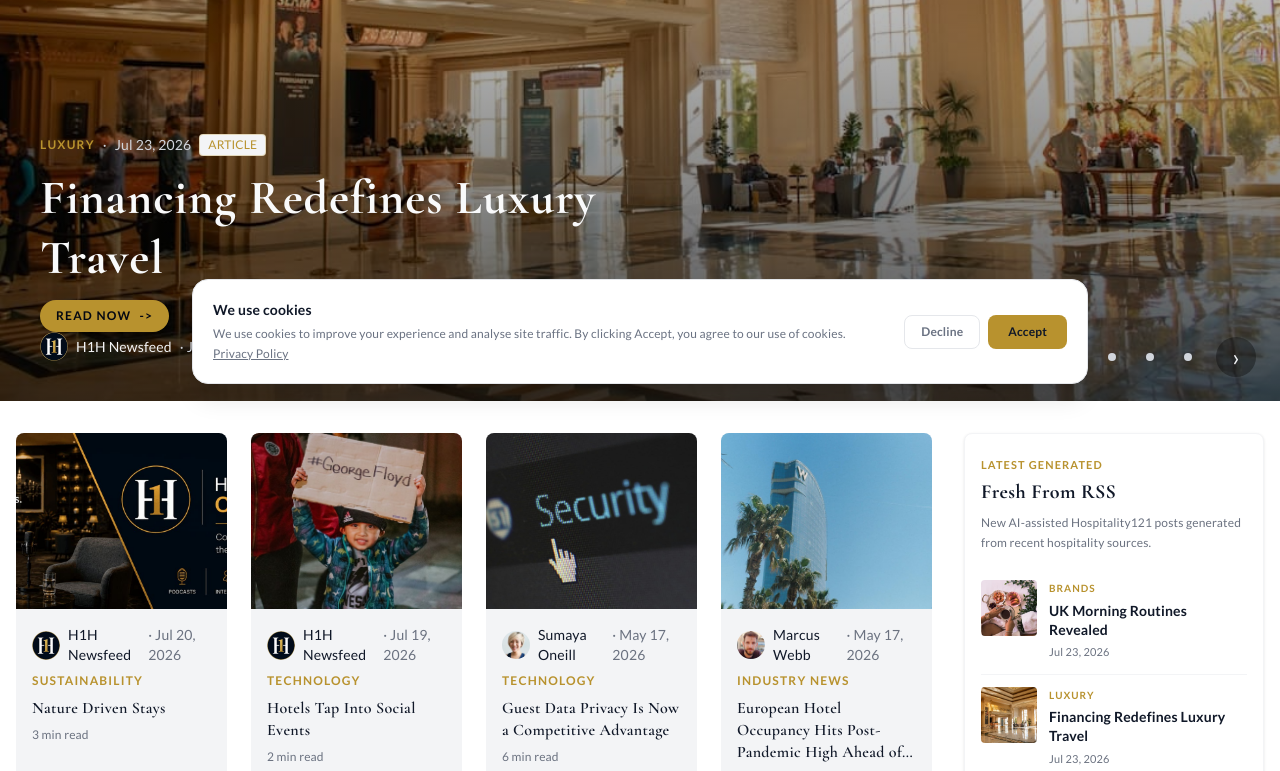
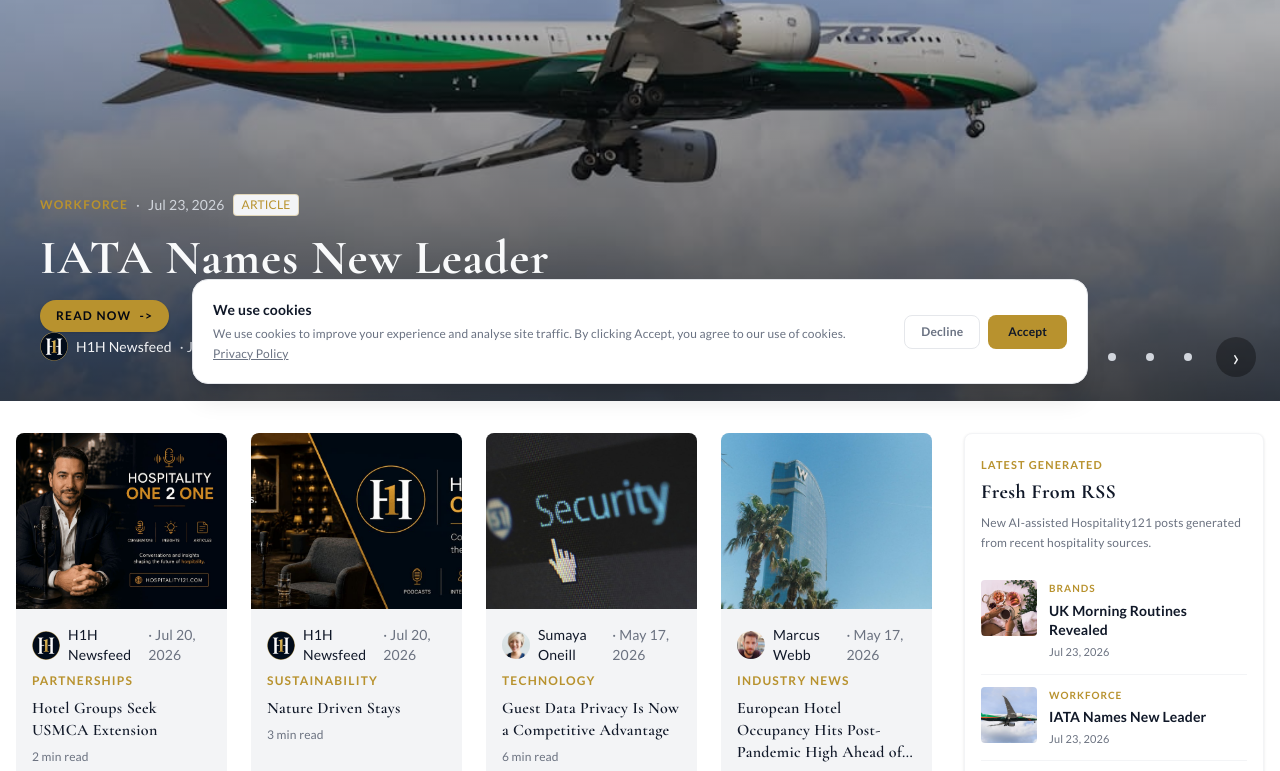
Before and after one commit to Aitibour/hospitality121, a Next.js app: page / in a window 1280 px wide. Shown: the part 400-1171 px from the top of the page. Built offline with nearby package versions, Linux system fonts and the light colour scheme; no server answers.

Commit message:
feat(news): auto-post new-iata-leader

```diff
--- /dev/null
+++ b/content/news/new-iata-leader.mdx
@@ -0,0 +1,33 @@
+---
+title: "IATA Names New Leader"
+category: "WORKFORCE"
+author: "H1H Newsfeed"
+authorAvatar: "/images/Logo.png"
+date: "2026-07-23"
+readTime: "2 min read"
+image: "/images/content/auto-new-iata-leader.jpg"
+featured: false
+type: "news"
+description: "IATA appoints economist as new leader, a first in four decades"
+source: "skift.com"
+sourceUrl: "https://skift.com/2026/07/23/iata-makes-surprise-pick-for-new-leader-skips-airline-veterans/"
+---
+
+The International Air Transport Association has made a significant change in its leadership by appointing an economist as its new leader. This marks the first time in four decades that IATA has chosen a leader from outside the airline industry. The move is seen as a bold step, as the new leader will be responsible for guiding the association's member carriers. The appointment is expected to bring a fresh perspective to the organization, with the economist's expertise likely to influence IATA's approach to key issues such as sustainability and economic development.
+
+   The new leader's background in economics is likely to shape IATA's policy initiatives, with a focus on data-driven decision making. This could have significant implications for the hospitality industry, particularly in terms of understanding passenger behavior and developing targeted marketing strategies. Hotels and airlines often collaborate on packages and promotions, so a deeper understanding of passenger trends could lead to more effective partnerships.
+
+   The appointment also highlights the growing importance of economic expertise in the aviation industry. As airlines navigate complex issues such as fuel prices, labor costs, and regulatory requirements, the need for skilled economic analysis is becoming increasingly important. The new leader's expertise in this area is likely to be an asset for IATA's member carriers.
+
+   In terms of hospitality implications, the new leader's focus on economic development could lead to increased investment in airport infrastructure and tourism initiatives. This could have a positive impact on local economies, with hotels and other hospitality businesses benefiting from increased visitor numbers. Additionally, the new leader's emphasis on sustainability could lead to more environmentally friendly practices in the aviation industry, which could also have a positive impact on the hospitality sector.
+
+   The appointment is also seen as an opportunity for IATA to strengthen its relationships with other industries, including hospitality. By bringing a fresh perspective to the organization, the new leader may be able to identify new areas of collaboration and cooperation. This could lead to more effective partnerships between airlines, hotels, and other hospitality businesses, ultimately benefiting the traveler.
+
+   Overall, the appointment of an economist as IATA's new leader is a significant development that is likely to have far-reaching implications for the aviation and hospitality industries. As the new leader takes the helm, it will be interesting to see how their expertise shapes IATA's policy initiatives and influences the association's member carriers.
+
+## Related Hospitality121 Coverage
+
+- [Hospitality121 Core Hub](https://hospitality121.com)
+- [Hospitality News](https://hospitality121.com/news)
+- [Leadership and Innovation](https://hospitality121.com/hospitality-leadership)
+- [Hospitality Technology in Toronto](https://hospitality121.com/geo/hospitality-technology-toronto)
--- a/scripts/seen-articles.json
+++ b/scripts/seen-articles.json
@@ -293,5 +293,7 @@
   "https://www.hospitalitynet.org/opinion/4133608/every-company-needs-a-reasonable-department",
   "https://skift.com/2026/07/22/behind-travel-leisures-343-million-bet-and-why-more-timeshare-deals-are-coming/",
   "https://skift.com/2026/07/22/claritypay-loyalty-financing/",
-  "https://www.hospitalitynet.org/news/4133622/the-great-wake-up-debate-rob-beckett-and-holiday-inn-express-uncover-the-wake-up-rituals-defining-the-uk-and-ireland"
+  "https://www.hospitalitynet.org/news/4133622/the-great-wake-up-debate-rob-beckett-and-holiday-inn-express-uncover-the-wake-up-rituals-defining-the-uk-and-ireland",
+  "https://skift.com/2026/07/23/wyndhams-portfolio-overhaul-budget-hotels-are-out-higher-fees-are-in/",
+  "https://skift.com/2026/07/23/iata-makes-surprise-pick-for-new-leader-skips-airline-veterans/"
 ]
```
Also changed, not shown: public/images/content/auto-new-iata-leader.jpg (added).
